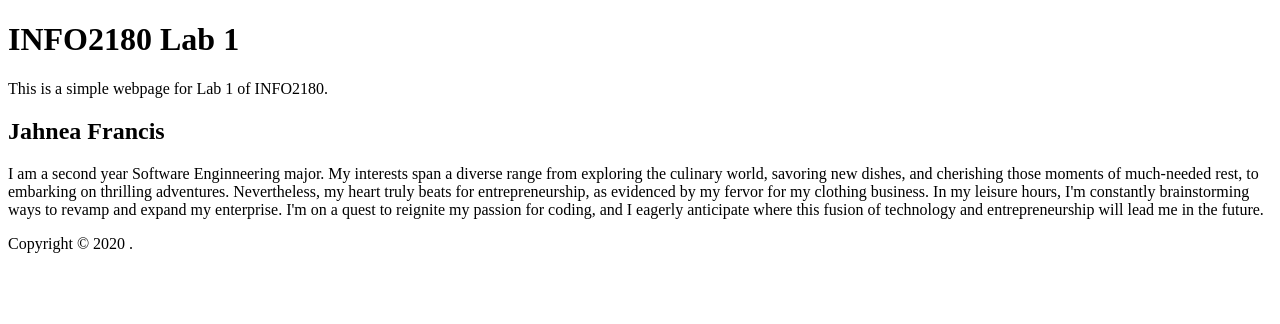
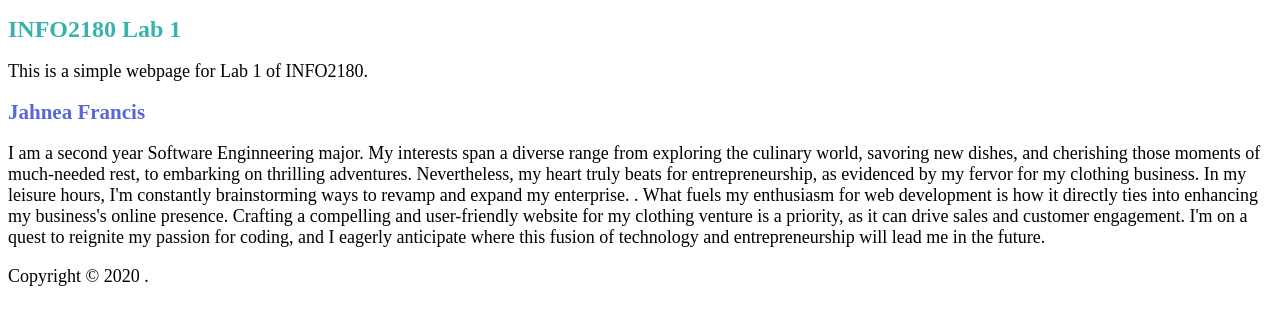
Before and after one commit to jahneafrancis/info2180-lab1, a plain HTML site: page index.html in a window 1280 px wide. Drawn offline with Linux system fonts and the light colour scheme.

Commit message:
add styling to webpage

```diff
--- a/index.html
+++ b/index.html
@@ -4,6 +4,7 @@
     <meta charset="UTF-8">
     <meta name="viewport" content="width=devicewidth, initial-scale=1.0">
     <meta http-equiv="X-UA-Compatible" content="ie=edge">
+    <link rel="stylesheet" href="styles.css">
     <title>INFO2180 Lab 1</title>
 </head>
 <body>
@@ -13,7 +14,7 @@
  </header>
  <main>
  <h2>Jahnea Francis</h2>
- <p>I am a second year Software Enginneering major. My interests span a diverse range from exploring the culinary world, savoring new dishes, and cherishing those moments of much-needed rest, to embarking on thrilling adventures. Nevertheless, my heart truly beats for entrepreneurship, as evidenced by my fervor for my clothing business. In my leisure hours, I'm constantly brainstorming ways to revamp and expand my enterprise. I'm on a quest to reignite my passion for coding, and I eagerly anticipate where this fusion of technology and entrepreneurship will lead me in the future. </p>
+ <p>I am a second year Software Enginneering major. My interests span a diverse range from exploring the culinary world, savoring new dishes, and cherishing those moments of much-needed rest, to embarking on thrilling adventures. Nevertheless, my heart truly beats for entrepreneurship, as evidenced by my fervor for my clothing business. In my leisure hours, I'm constantly brainstorming ways to revamp and expand my enterprise. . What fuels my enthusiasm for web development is how it directly ties into enhancing my business's online presence. Crafting a compelling and user-friendly website for my clothing venture is a priority, as it can drive sales and customer engagement. I'm on a quest to reignite my passion for coding, and I eagerly anticipate where this fusion of technology and entrepreneurship will lead me in the future. </p>
  </main>
  <footer>
  <p>Copyright &copy; 2020 <Jahnea Francis>.</p>
--- /dev/null
+++ b/styles.css
@@ -0,0 +1,13 @@
+h1{
+    font-size: 24px;
+    color:#38B2AC;
+}
+
+h2{
+    font-size: 21px;
+    color: #5A67D8;
+}
+
+p{
+    font-size: 18px;
+}
```
